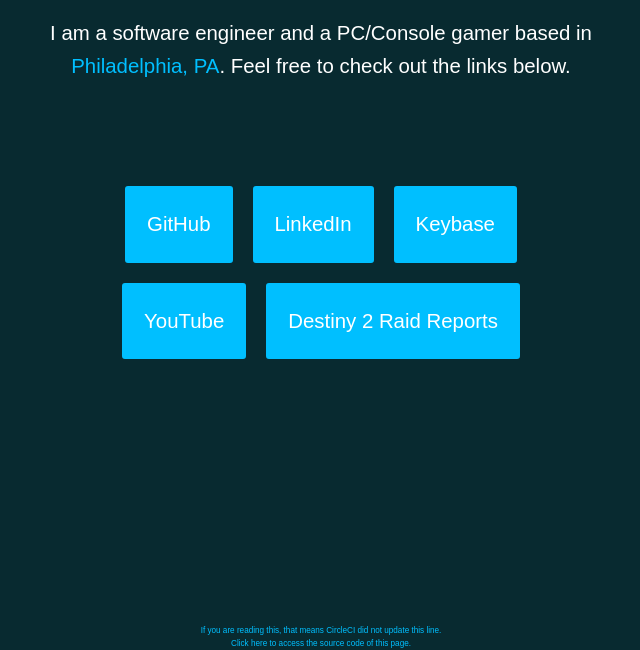
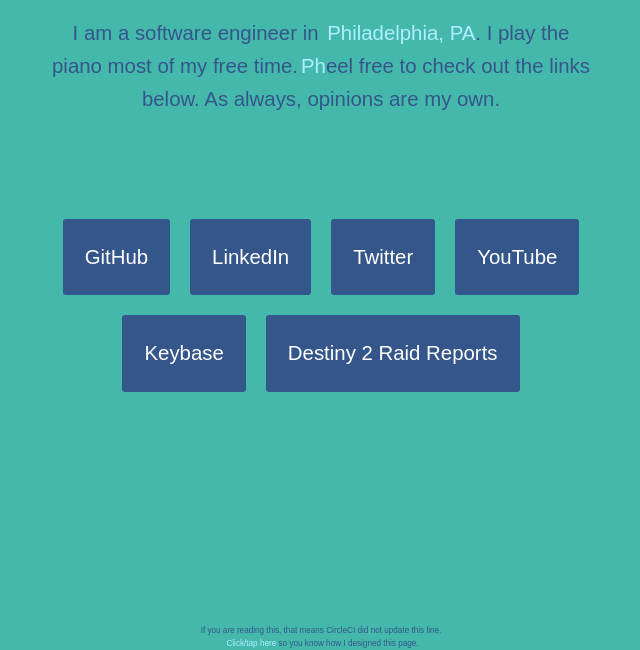
Before and after one commit to rrborja/extra.ordinary.dev, a React app: page / in a window 1280 px wide. Shown: the part 150-800 px from the top of the page, without its empty margins (319-959 px from the left). Built offline with nearby package versions, Linux system fonts and the light colour scheme; some packages are replaced by stand-ins of ours; no server answers; a web font is replaced by a local one.

Commit message:
Add Twitter link and update theme

```diff
--- a/public/index.html
+++ b/public/index.html
@@ -10,6 +10,7 @@
       content="This is my simple page for now. I will be supplying more information later."
     />
     <link rel="apple-touch-icon" href="%PUBLIC_URL%/logo192.png" />
+    <link rel="stylesheet" href="https://fonts.googleapis.com/css?family=Viga">
     <!--
       manifest.json provides metadata used when your web app is installed on a
       user's mobile device or desktop. See https://developers.google.com/web/fundamentals/web-app-manifest/
--- a/src/Homepage.js
+++ b/src/Homepage.js
@@ -14,9 +14,9 @@
   border-radius: 3px;
   padding: 0.5rem 0;
   margin: 0.5rem 1rem;
-  background: deepskyblue;
+  background: #34568b;
   color: white;
-  border: 2px solid deepskyblue;
+  border: 2px solid #34568b;
 `;
 
 const links = Object.freeze([
@@ -29,12 +29,16 @@
     linkTo: 'https://www.linkedin.com/in/ritchieborja',
   },
   {
-    label: 'Keybase',
-    linkTo: 'https://keybase.io/brute',
+    label: 'Twitter',
+    linkTo: 'https://www.twitter.com/ritchieborja',
   },
   {
     label: 'YouTube',
     linkTo: 'https://www.youtube.com/channel/UCERY5ttwgxhBq4vWS33K6Bw',
+  },
+  {
+    label: 'Keybase',
+    linkTo: 'https://keybase.io/brute',
   },
   {
     label: 'Destiny 2 Raid Reports',
@@ -66,9 +70,11 @@
     <React.Fragment>
       <article>
         <div className="description">
-          I am a software engineer and a PC/Console gamer based in
+          I am a software engineer in
           <a href="https://www.google.com/maps/place/Philadelphia,+PA"> Philadelphia, PA</a>.
-          Feel free to check out the links below.
+          I play the piano most of my free time.
+          <a href="https://phish.com">Ph</a>eel free to check out the links below.
+          As always, opinions are my own.
         </div>
         <div className="social-links">
           {links.map(({label, linkTo}, i) =>
@@ -103,8 +109,8 @@
           href="https://github.com/rrborja/extra.ordinary.dev"
           onClick={() => analytics.homepageSourceCodeClickedLink()}
         >
-          Click here
-        </a> to access the source code of this page.
+          Click/tap here
+        </a> so you know how I designed this page.
       </div>
     </footer>
   );
--- a/src/homepage.css
+++ b/src/homepage.css
@@ -23,12 +23,12 @@
 }
 
 a {
-  color: deepskyblue;
+  color: rgb(175, 238, 255);
   text-decoration: none;
 }
 
 header {
-  color: deepskyblue;
+  color: #34568b;
   margin-top: 5%;
   text-align: center;
   margin-bottom: 20px;
@@ -40,14 +40,15 @@
 
 footer {
   font-size: 40%;
-  color: deepskyblue;
+  color: white;
   text-align: center;
   position: fixed;
   padding-top: 10px;
   left: 0;
   bottom: 0;
   width: 100%;
-  background-color: hsl(189, 70%, 11%);
+  color: #34568b;
+  background-color: #45b8ac;
 }
 
 @media(max-width: 600px) {
--- a/src/index.css
+++ b/src/index.css
@@ -1,10 +1,14 @@
 body {
-  background-color: hsl(189, 70%, 11%);
-  color: #fff;
+  background-color: #45b8ac;
+  color: #34568b;
   font-size: 1.5em;
   line-height: 1.6;
   font-weight: 400;
-  font-family: Arial, sans-serif;
+  font-family: 'Viga', sans-serif;
+}
+
+a {
+  padding-left: 3px;
 }
 
 html {
```
